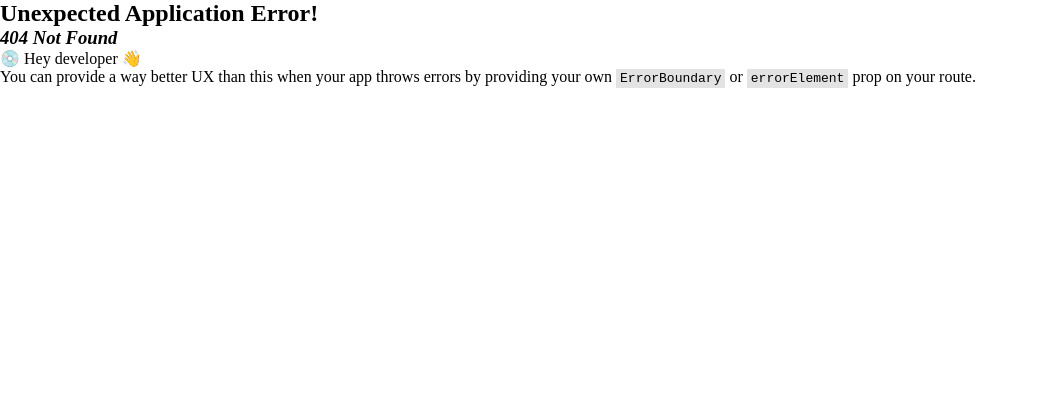
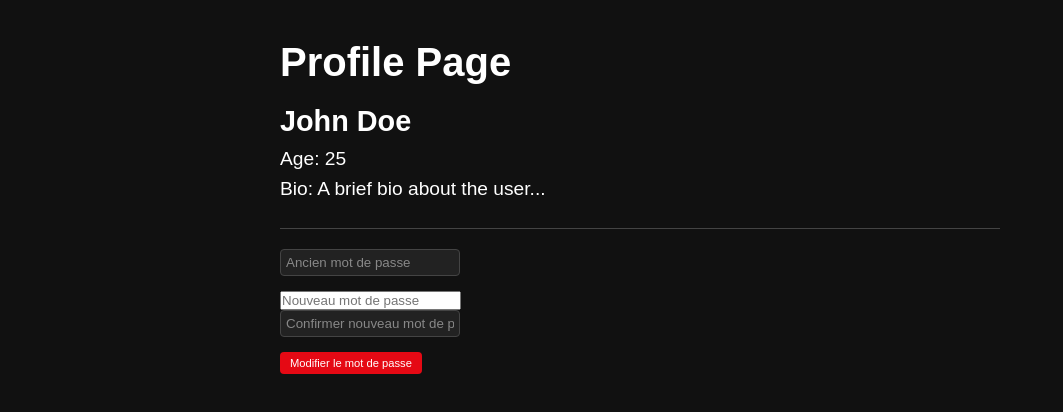
Before and after one commit to JeffY1710/Netflux, a React (Create React App) app: page /profile in a window 1280 px wide. Before the commit this address had no page. Shown: the top 412 px of the page, without its empty margins (0-1063 px from the left). Built offline with nearby package versions, Linux system fonts and the light colour scheme.

Commit message:
page de profil mais fix forms

```diff
--- /dev/null
+++ b/src/assets/css/profil.css
@@ -0,0 +1,75 @@
+/* profil.css */
+
+/* Reset default margin and padding */
+body,
+html {
+    background-color: #111;
+  margin: 0;
+  padding: 0;
+}
+
+/* Profile container styles */
+.profile-container {
+  max-width: 800px;
+  margin: 0 auto;
+  padding: 40px;
+  background-color: #111;
+  color: #fff;
+  font-family: Arial, sans-serif;
+}
+
+/* Header styles */
+h1 {
+  font-size: 2.5rem;
+  margin-bottom: 20px;
+}
+
+/* User details styles */
+.user-details {
+  border-bottom: 1px solid #444;
+  padding-bottom: 20px;
+  margin-bottom: 20px;
+}
+
+h2 {
+  font-size: 1.8rem;
+  margin-bottom: 10px;
+}
+
+p {
+  font-size: 1.2rem;
+  margin-bottom: 8px;
+}
+
+/* Password change form styles */
+input[type='password'] {
+  width: 25%;
+  padding: 5px;
+  margin-bottom: 15px;
+  border: 1px solid #444;
+  border-radius: 4px;
+  background-color: #222;
+  color: #fff;
+}
+
+input[type='password']::placeholder {
+  color: #888;
+}
+
+input[type='password']:focus::placeholder {
+  color: transparent;
+}
+
+button {
+  padding: 5px 10px;
+  font-size: 0.7rem;
+  background-color: #e50914;
+  color: #fff;
+  border: none;
+  cursor: pointer;
+  border-radius: 4px;
+}
+
+button:hover {
+  background-color: #ff0a16;
+}
--- /dev/null
+++ b/src/pages/Profil.tsx
@@ -0,0 +1,59 @@
+import React, { useState } from 'react';
+import '/Users/matteobruno/Desktop/NETFLUX React/Netflux/src/assets/css/profil.css';
+
+// Define the types for the user data
+type UserProfile = {
+  name: string;
+  age: number;
+  bio: string;
+  // ... other relevant fields
+};
+
+const Profile: React.FC = () => {
+  // State to manage user data
+  const [userProfile, setUserProfile] = useState<UserProfile>({
+    name: 'John Doe',
+    age: 25,
+    bio: 'A brief bio about the user...',
+    // ... other initial data
+  });
+
+  // Function to update user data
+  const updateProfile = () => {
+    // Logic to update the profile
+    // For example, fetching data from an API and setting it using setUserProfile
+  };
+
+  return (
+    <div className="profile-container">
+      <h1>Profile Page</h1>
+      <div className="user-details">
+        <h2>{userProfile.name}</h2>
+        <p>Age: {userProfile.age}</p>
+        <p>Bio: {userProfile.bio}</p>
+        {/* Render other user details */}
+      </div>
+   <div>
+    <div>
+    <input type="password"
+    placeholder="Ancien mot de passe"
+    />
+     </div>
+    <div>
+    <input type="paswword"
+    placeholder="Nouveau mot de passe"
+    />
+    </div>
+    <div>
+    <input type="password"
+    placeholder="Confirmer nouveau mot de passe"/>
+    </div>
+    <button onClick={updateProfile}>Modifier le mot de passe</button>
+    </div>
+
+
+    </div>
+  );
+};
+
+export default Profile;
```
Also changed, not shown: src/index.tsx (+7 -0 lines).
